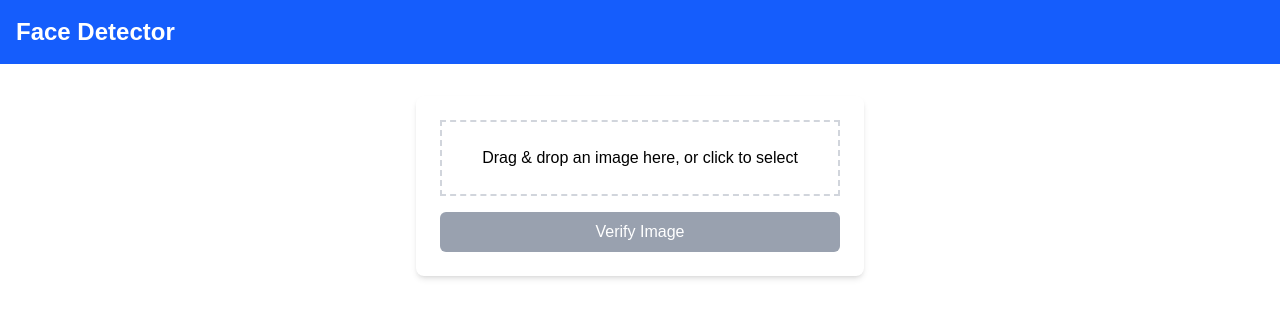
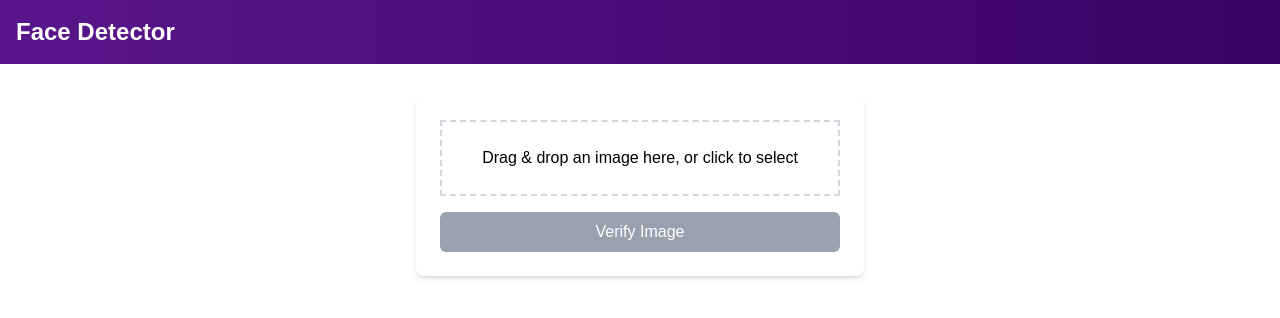
Before and after one commit to Nikhil-Yadav15/FaceDetector, a Next.js app in the folder frontend/: page / in a window 1280 px wide. Shown: the top 318 px of the page. Built offline with nearby package versions, Linux system fonts and the light colour scheme.

Commit message:
Update Navbar.js

```diff
--- a/frontend/app/components/Navbar.js
+++ b/frontend/app/components/Navbar.js
@@ -1,6 +1,6 @@
 const Navbar = () => {
     return (
-      <nav className="bg-blue-600 p-4 text-white">
+      <nav className="bg-gradient-to-l from-purple-950 via-20% to-purple-900 p-4 text-white">
         <div className="container mx-auto">
           <h1 className="text-2xl font-bold">Face Detector</h1>
         </div>
```
